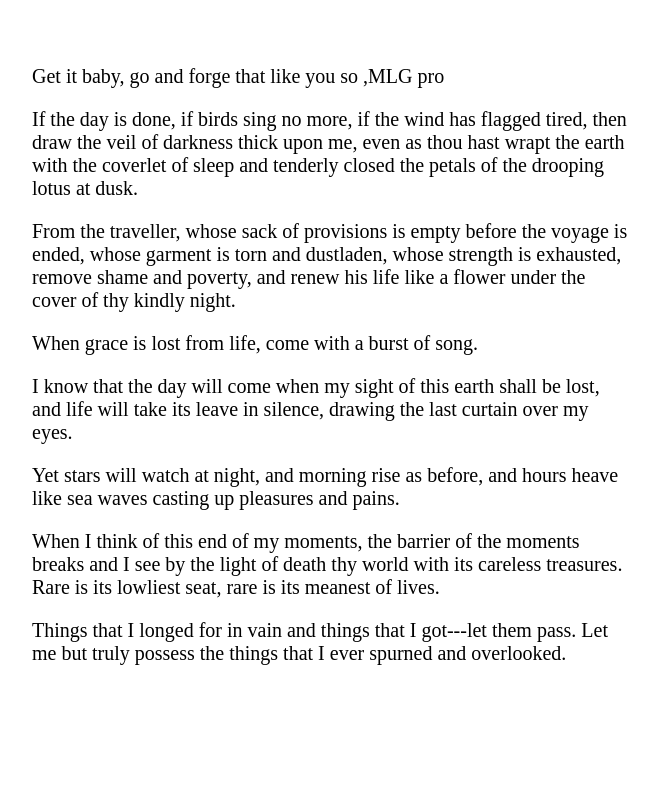
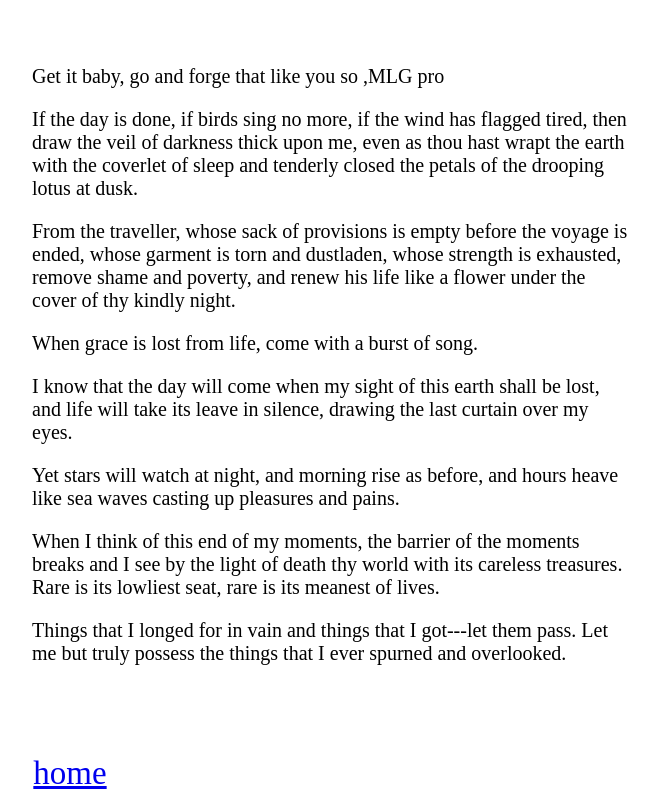
Before and after one commit to zzy2000517/zzy2000517.github.io, a plain HTML site: page composing.html in a window 1280 px wide. Shown: the part 976-1776 px from the top of the page, without its empty margins (570-1228 px from the left). Before the commit the page ends 1731 px from the top, so only its background shows below. Drawn offline with Linux system fonts and the light colour scheme.

Commit message:
Update composing.html

```diff
--- a/composing.html
+++ b/composing.html
@@ -57,7 +57,7 @@
 </hr>
 
 
-</div>
-
+<div id="Link">
+<a href="index.html">home</a>
 </body>
 </html>
```
